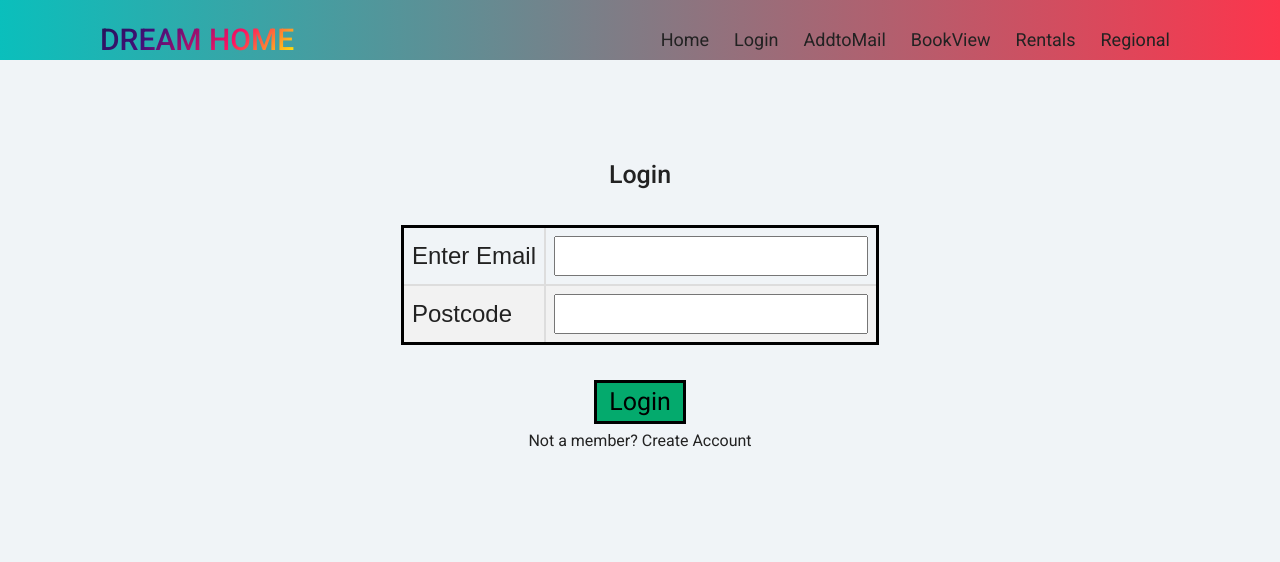
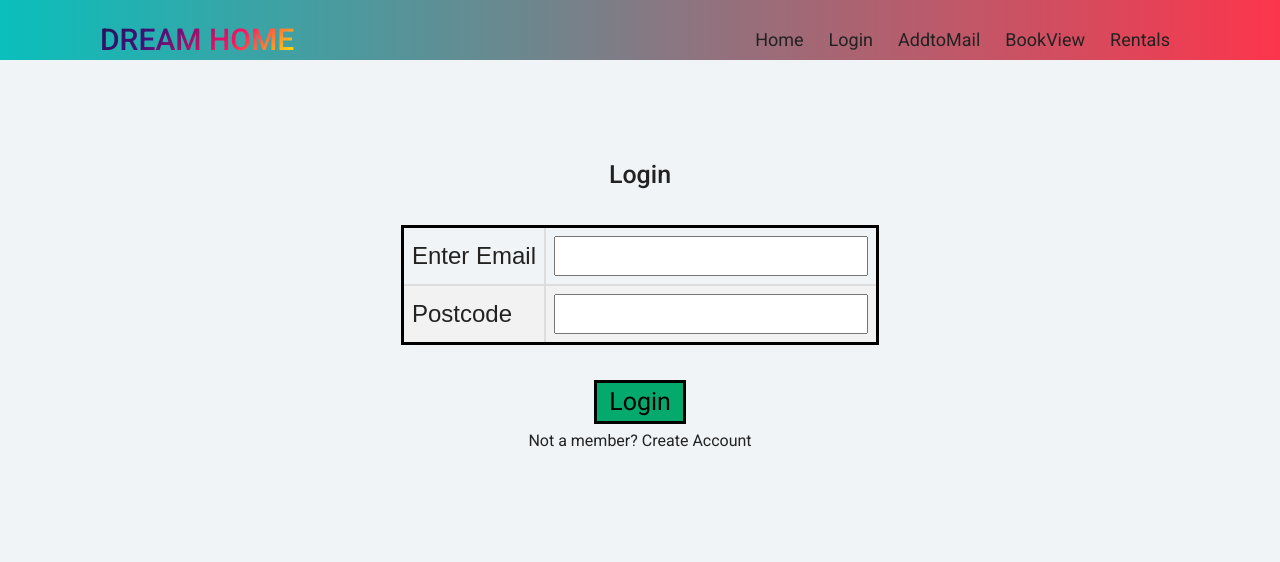
Before and after one commit to PotatoLordGrif/DreamHomeProject, a Flask app: page /Login in a window 1280 px wide. Shown: the top 562 px of the page. Run offline with Flask 3, Linux system fonts and the light colour scheme.

Commit message:
Update login.html

```diff
--- a/templates/login.html
+++ b/templates/login.html
@@ -35,9 +35,6 @@
             </li>
             <li class="nav-item">
               <a href="Rentals" class="nav-link">Rentals</a>
-            </li>
-            <li class="nav-item">
-              <a href="Regional" class="nav-link">Regional</a>
             </li>
           </ul>
 
```
